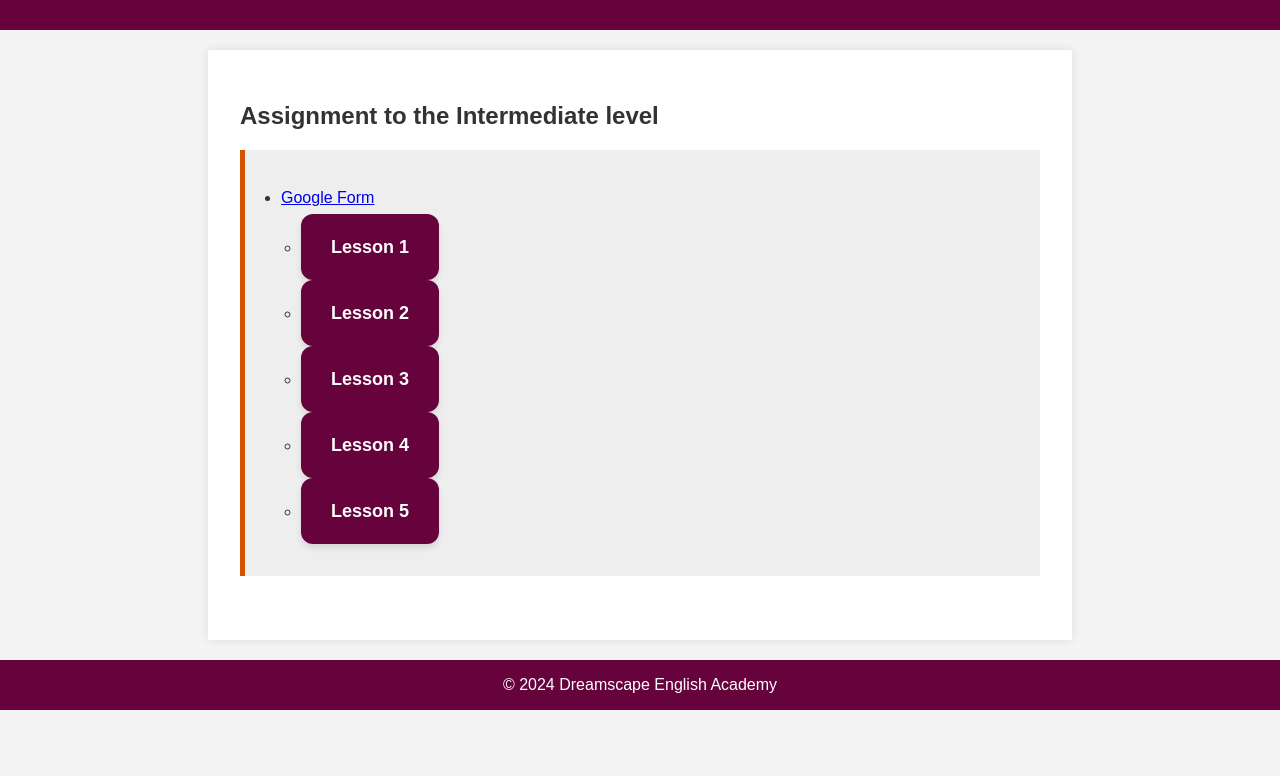
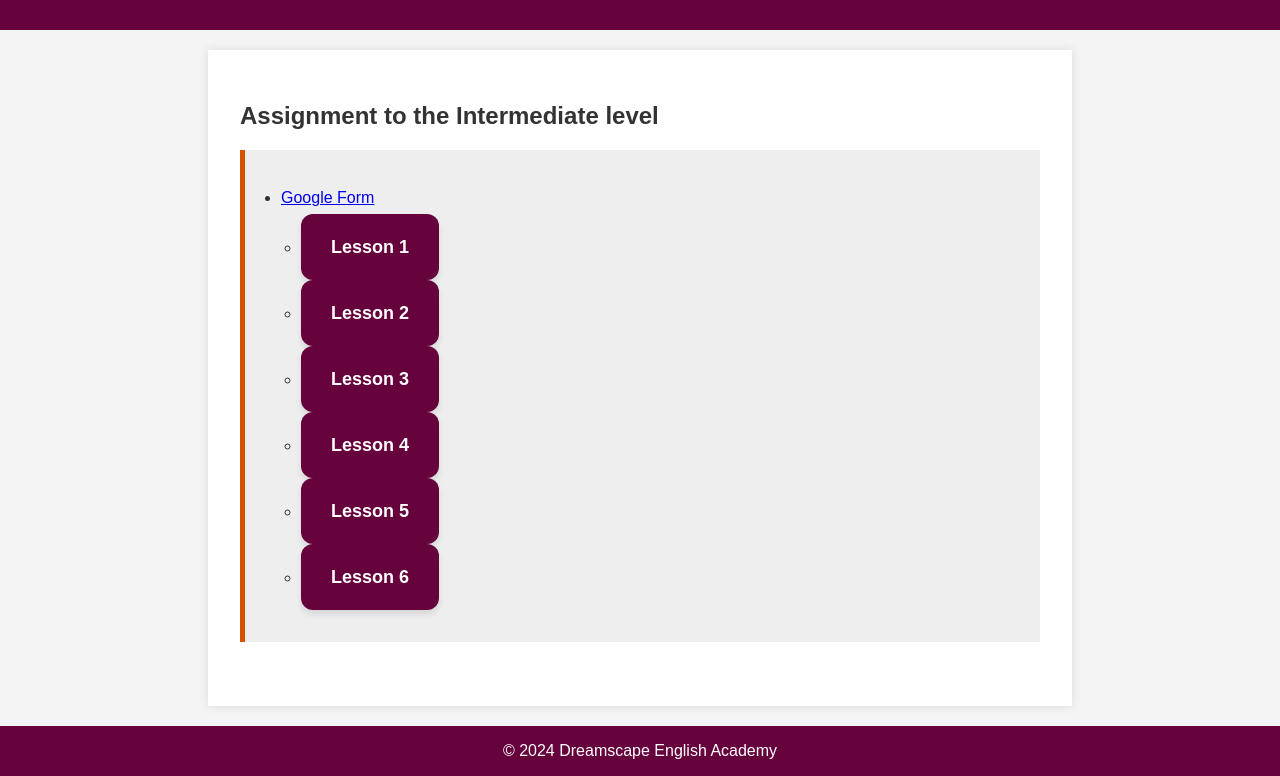
Before and after one commit to slgznv/zarina, a plain HTML site: page Exercise.html in a window 1280 px wide. Shown: the part 116-892 px from the top of the page. Before the commit the page ends 826 px from the top, so only its background shows below. Drawn offline with Linux system fonts and the light colour scheme.

Commit message:
Update Exercise.html

```diff
--- a/Exercise.html
+++ b/Exercise.html
@@ -133,6 +133,10 @@
 
      <li><a href="level5.html" class="lesson-button">Lesson 5</a> </li>
 </body>
+		    <body>
+
+     <li><a href="level6.html" class="lesson-button">Lesson 6 </a> </li>
+</body>
 
 </div></li>
 
```
